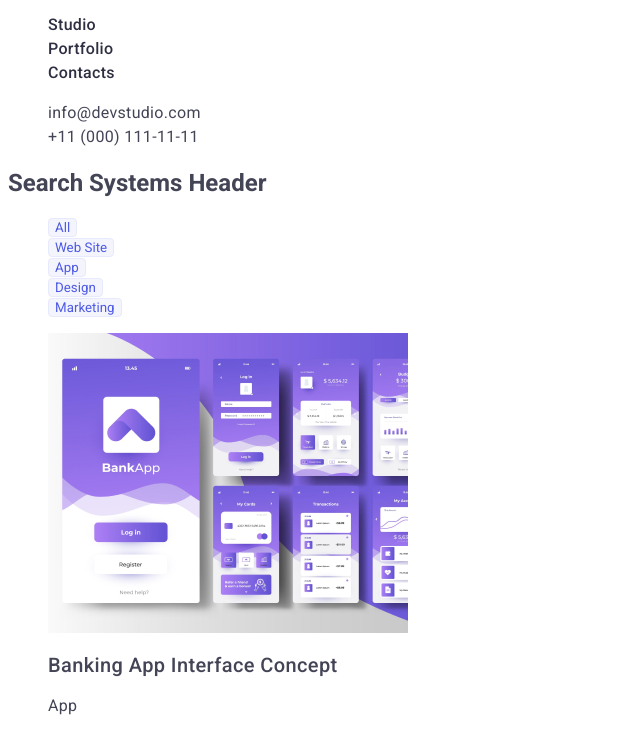
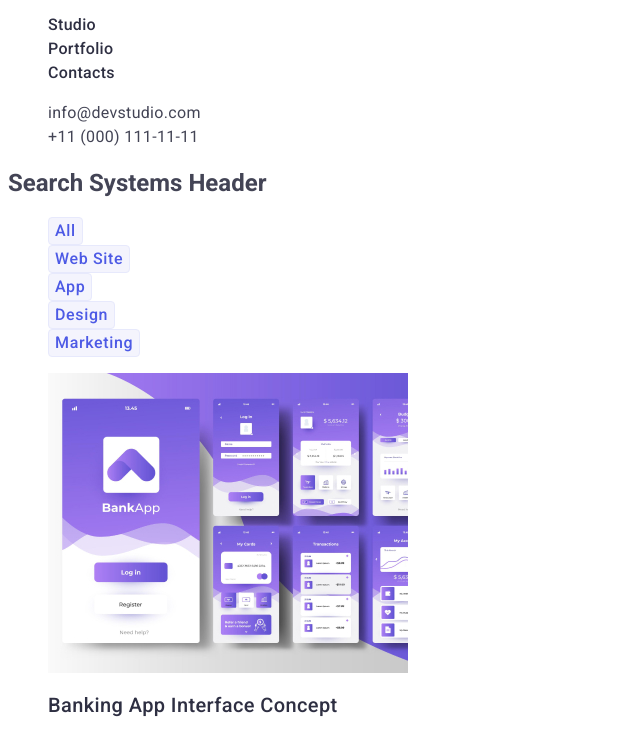
Before and after one commit to irensmile/goit-markup-hw-02, a plain HTML site: page portfolio.html in a window 1280 px wide. Shown: the part 32-763 px from the top of the page, without its empty margins (0-640 px from the left). Drawn offline with Linux system fonts and the light colour scheme.

Commit message:
Update styles.css

```diff
--- a/css/styles.css
+++ b/css/styles.css
@@ -17,7 +17,9 @@ body{
     letter-spacing: 0.02em;
     font-weight: 500;
     font-size: 20px;
-    line-height: 24px;
+    line-height: 1.2;
+    letter-spacing: 0.02em;
+    color: #2e2f42
 }
 .nav-link{
     font-weight: 500;
@@ -108,7 +110,8 @@ body{
 
 .description{
     font-size: 16px;
-    line-height: 24px;
+    line-height: 1.5;
+    letter-spacing: 0.02em;
     letter-spacing: 0.02em;
     color: #434455;
 }
@@ -127,6 +130,10 @@ body{
 .btn-portfolio{
     color: #4D5AE5;
     font-family: inherit;
+    font-size: 16px;
+    font-weight: 500;
+    line-height: 1.5;
+    letter-spacing: 0.04em;
     background: #F4F4FD;
     border: 1px solid #E7E9FC;
     border-radius: 4px;
```
